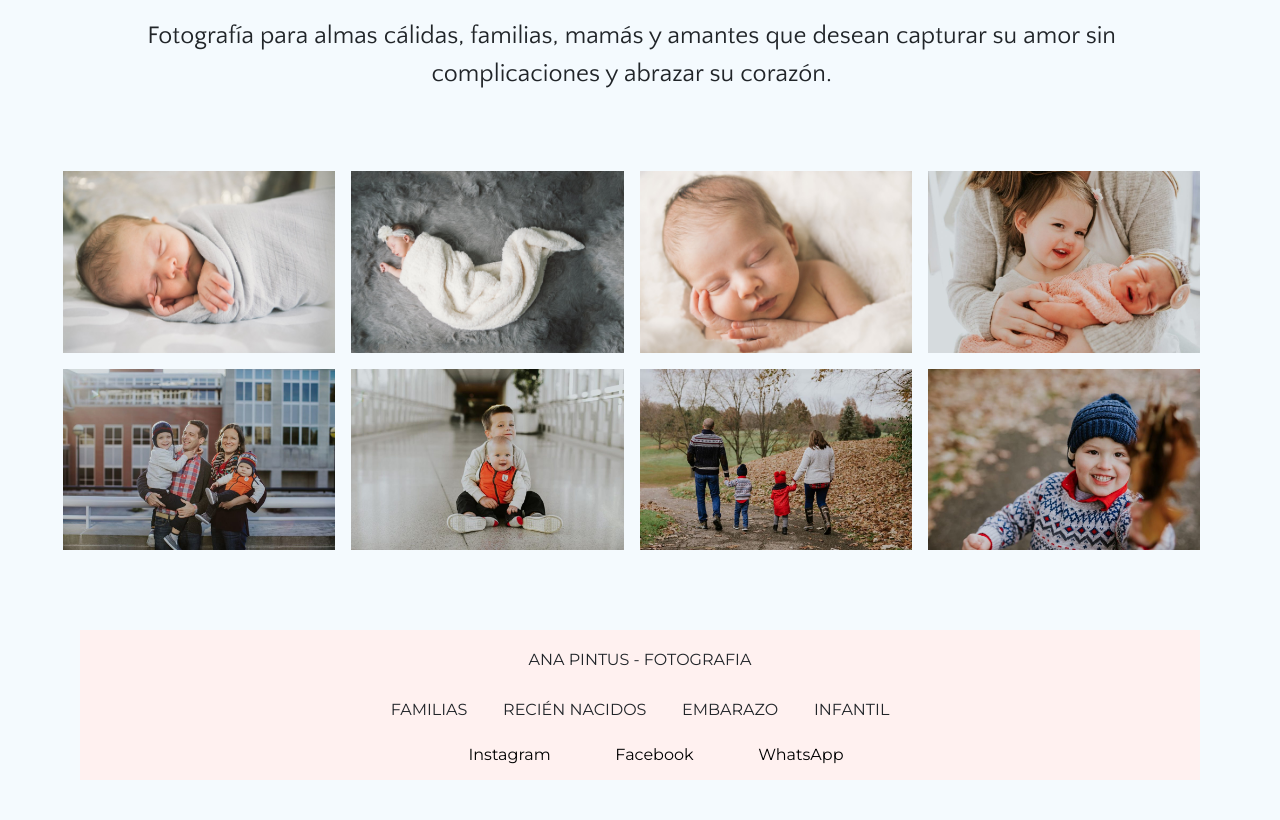
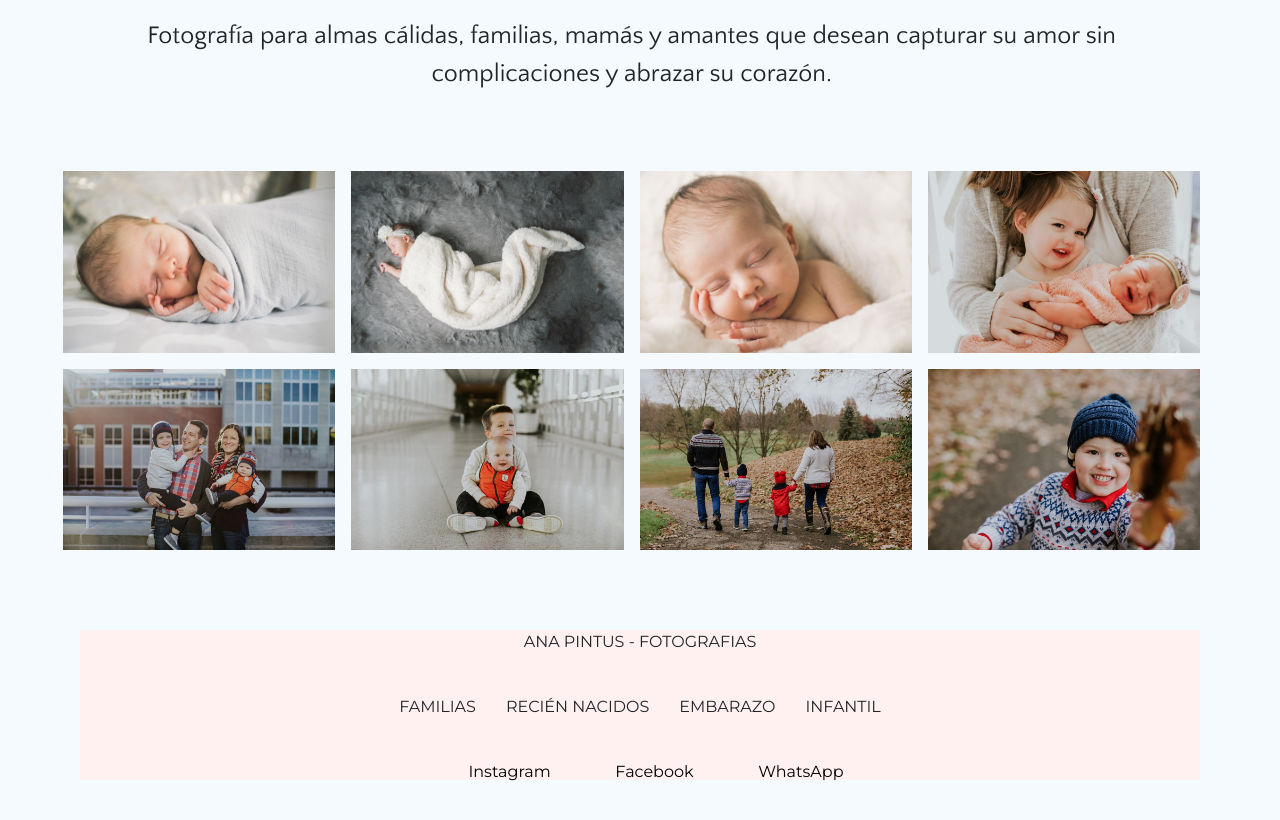
Before and after one commit to javierdear/AnaPintus-Fotografia, a website: page index.html in a window 1280 px wide. Shown: the part 1204-2024 px from the top of the page. Drawn offline with nearby package versions, Linux system fonts and the light colour scheme.

Commit message:
Actualizando estilos

```diff
--- a/index.html
+++ b/index.html
@@ -101,7 +101,7 @@
     </main>
 
     <!--Comienzo del footer-->
-    <footer>
+    <footer><!--
               <div class="footer">
               <div class="nombre_final">
                   <p>ANA PINTUS - FOTOGRAFIA</p>
@@ -111,6 +111,15 @@
                       <p>RECIÉN NACIDOS</p>
                       <p>EMBARAZO</p>
                       <p>INFANTIL</p>
+              </div>-->
+              <div class="footer">
+                <p class="titulo-footer">ANA PINTUS - FOTOGRAFIAS</p>
+                <div class="resumen">
+                  <p>FAMILIAS</p>
+                  <p>RECIÉN NACIDOS</p>
+                  <p>EMBARAZO</p>
+                  <p>INFANTIL</p>
+                </div>
               </div>
               <div class="redes">
                   <ul>
--- a/scss/style.scss
+++ b/scss/style.scss
@@ -31,7 +31,11 @@ footer{
 }
 .footer{
     width: 100%;
+    display: grid;
+    justify-content: center;
+    text-align: center;
 }
+/*
 .nombre_final p{
     text-align: center;
     padding: 5px;
@@ -47,6 +51,17 @@ footer{
 }
 .resumen p {
     padding: 5px;
+}
+*/
+/* para queries:  .resumen{
+    display: inline-block;
+}*/
+.resumen{
+    display: flex;
+    padding: 10px;
+}
+.resumen p{
+    padding: 15px;
 }
 .redes{
     text-align: center;
```
Also changed, not shown: pages/sobre_mi.html (+1 -1 lines), css/style.css, 1 other file.
